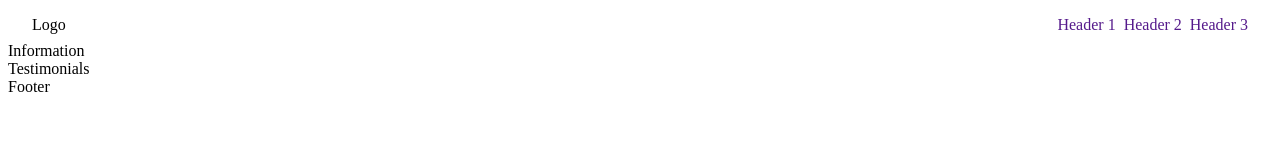
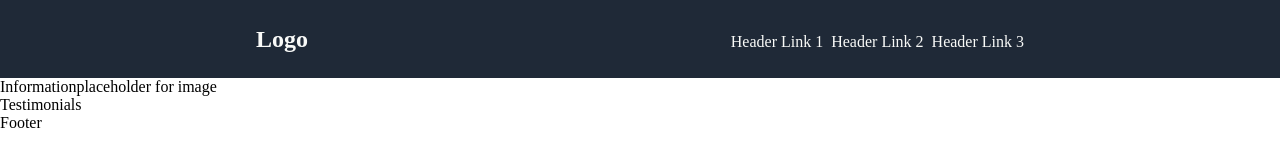
Before and after one commit to anakinsonone/odin-landing-page, a plain HTML site: page index.html in a window 1280 px wide. Drawn offline with Linux system fonts and the light colour scheme.

Commit message:
Add a few divs and style them

```diff
--- a/index.css
+++ b/index.css
@@ -1,5 +1,10 @@
+body {
+  margin: 0;
+}
+
 a {
   text-decoration: none;
+  color: #f9faf8;
 }
 
 ul {
@@ -11,7 +16,24 @@ ul {
 }
 
 .header {
+  color: #f9faf8;
+  margin: 0;
+  padding: 2vw 20vw;
   display: flex;
   justify-content: space-between;
-  padding: 8px 24px;
+  align-items: baseline;
+  background-color: #1f2937;
 }
+
+.header > .logo {
+  font-size: 24px;
+  font-weight: bolder;
+}
+
+.header > .links {
+  font-size: 16px;
+}
+
+.information {
+  display: flex;
+}
--- a/index.html
+++ b/index.html
@@ -13,14 +13,26 @@
           Logo
          <img src="" alt="">
         </div>
-        <ul>
-          <li><a href="" >Header 1</a></li>
-          <li><a href="" >Header 2</a></li>
-          <li><a href="" >Header 3</a></li>
-        </ul>
+        <div class="links">
+          <ul>
+            <li><a href="" >Header Link 1</a></li>
+            <li><a href="" >Header Link 2</a></li>
+            <li><a href="" >Header Link 3</a></li>
+          </ul>
+        </div>
       </div>
       <div class="information">
         Information
+        <div>
+          <div>
+            <div>
+
+            </div>
+          </div>
+          <div>
+            placeholder for image
+          </div>
+        </div>
       </div>
       <div class="testimonials">
         Testimonials
```
